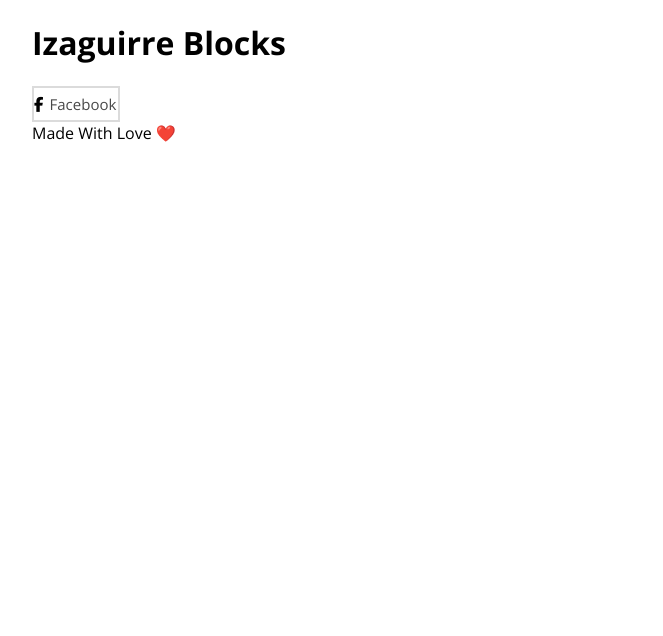
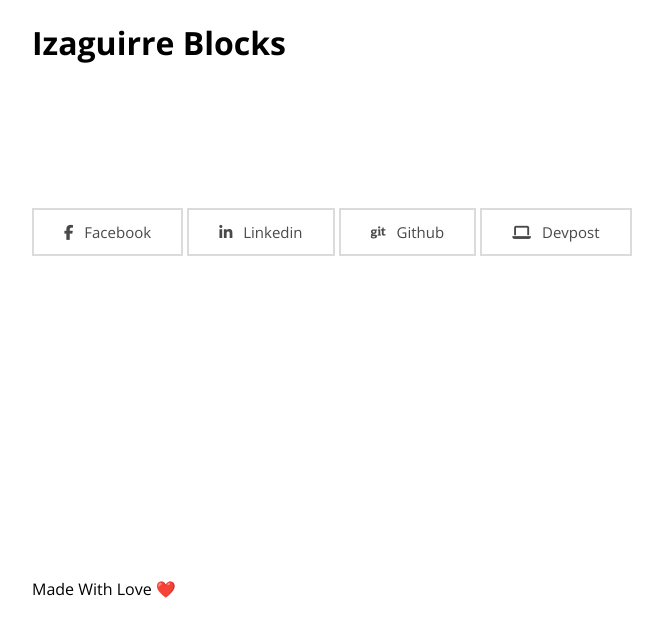
Before and after one commit to ianizaguirre/izaguirre-wp, a plain HTML site: page index.html in a window 1280 px wide. Shown: the whole page, without its empty margins (32-695 px from the left). Drawn offline with nearby package versions, Linux system fonts and the light colour scheme.

Commit message:
completed style and hover of btns

```diff
--- a/css/elegant-btns.css
+++ b/css/elegant-btns.css
@@ -1,31 +1,44 @@
-.el-btn-box {
+.el-btn-container {
 	display: inline-block;
 
+	padding: 0 28px;
+
+	background-color: #ffffff;
 	border: 2px solid #dbdbdb;
+
+	cursor: pointer;
+	transition: color 0.3s ease, background-color 0.3s ease, border-color 0.3s ease, width 0.3s ease, opacity 0.3s ease;
 }
 
 
 
+.el-btn-container a {
+	color: #494949;
+
+	font-size: 15px;
+	font-weight: 400;
+
+	display: inline-block;
+	line-height: 32px;
+	padding: 6px 2px;
+
+	text-transform: capitalize;
+	white-space: nowrap;
+
+/*	margin-left: 5px;*/
+}
+
+/* Font-Awesome */
+.el-btn-container .fa-size {
+	font-size: 15px;
+	margin-right: 7px;
+	cursor: pointer;
+}
 
 
 
+/* ==== Hover ==== */
 
-
-
-
-.el-btn-box a {
-	color: #494949;
-
-	font-size: 15px;
-	line-height: 32px;
-
-	padding: 7px 2px;
-
-	text-transform: capitalize;
-	white-space: nowrap;
+.el-btn-container:hover {
+	border-color: #3a3a3a;
 }
-
-/* Font-Awesome */
-.el-btn-box .fa-size {
-	font-size: 15px;
-}
--- a/css/styles.css
+++ b/css/styles.css
@@ -13,3 +13,14 @@
 	margin: 0 auto;
 	font-family: 'Open Sans', sans-serif;
 }
+
+
+
+
+.empty-space-1 {
+	padding-top: 100px;
+}
+
+.empty-space-2 {
+	padding-top: 300px;
+}
--- a/index.html
+++ b/index.html
@@ -13,13 +13,40 @@
 	<header>
 		<h1> Izaguirre Blocks</h1>
 	</header>
+	<div class="empty-space-1"> <br /> </div>
 
 
 
-	<div class="el-btn-box">
-		<i class="fa fa-facebook fa-size" aria-hidden="true"></i>
-		<a href="https://www.facebook.com/IAmDentistry"> facebook </a>
-	</div> <!-- el-btn-box -->
+
+
+
+	<div class="el-btn-container">
+		<a href="https://www.facebook.com/IAmDentistry">
+			<i class="fa fa-facebook fa-size" aria-hidden="true"></i>
+				facebook
+		</a>
+	</div> <!-- el-btn-container -->
+
+	<div class="el-btn-container">
+		<a href="https://www.linkedin.com/in/ian-izaguirre/">
+			<i class="fa fa-linkedin fa-size" aria-hidden="true"></i>
+				linkedin
+		</a>
+	</div> <!-- el-btn-container -->
+
+	<div class="el-btn-container">
+		<a href="https://github.com/ianizaguirre">
+			<i class="fa fa-git fa-size" aria-hidden="true"></i>
+				github
+		</a>
+	</div> <!-- el-btn-container -->
+
+	<div class="el-btn-container">
+		<a href="https://devpost.com/ianizaguirre">
+			<i class="fa fa-laptop fa-size" aria-hidden="true"></i>
+				devpost
+		</a>
+	</div> <!-- el-btn-container -->
 
 
 
@@ -28,6 +55,11 @@
 
 
 
+
+
+
+
+	<div class="empty-space-2"> <br /> </div>
 	<footer>
 		Made With Love ❤️
 	</footer>
```
